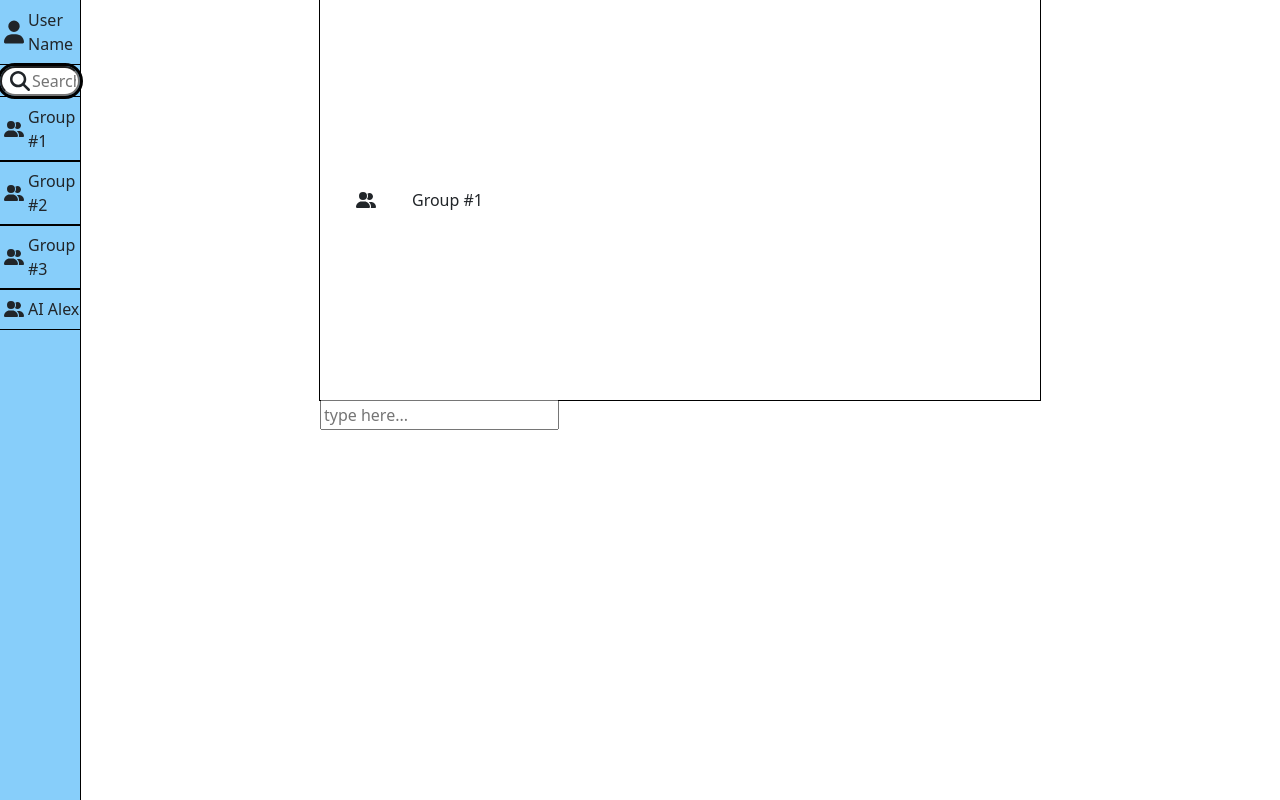
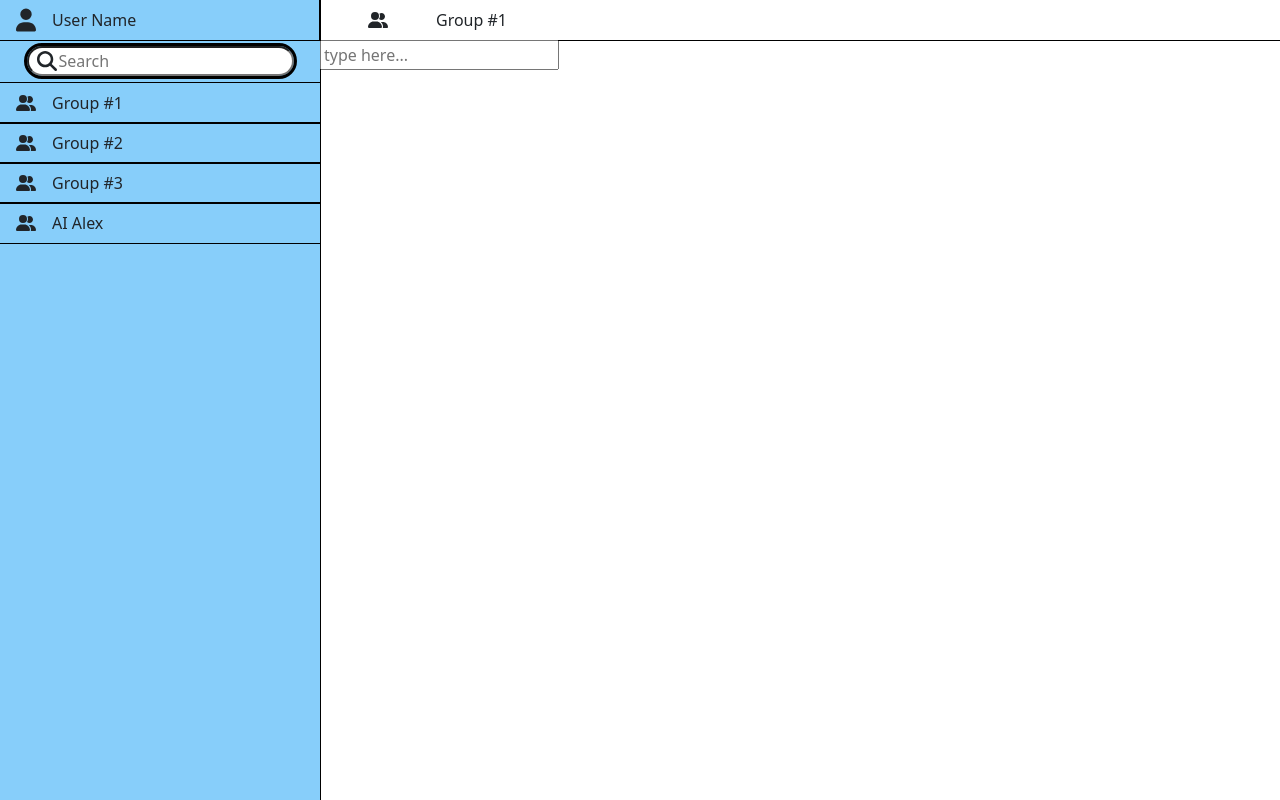
Before and after one commit to Ahmad-ayoub/Voca, a React (Create React App) app: page /MainPage in a window 1280 px wide. Built offline with nearby package versions, Linux system fonts and the light colour scheme.

Commit message:
fixing the css

```diff
--- a/src/Components/MainPage/MainPage.css
+++ b/src/Components/MainPage/MainPage.css
@@ -10,7 +10,6 @@
 .profile_and_group_box {
   display: grid;
   grid-template-columns: 25% 75%;
-  flex-wrap: wrap;
 }
 
 .group_box {
@@ -18,8 +17,7 @@
   align-items: center;
   justify-content: flex-start;
   outline: 1px solid black;
-  width: 75%;
-  height: 50%;
+  height: 5%;
 }
 
 .group_chat_list {
@@ -27,7 +25,6 @@
   align-items: center;
   justify-content: flex-start;
   outline: 1px solid black;
-  width: 25%;
   flex-wrap: wrap;
   flex-direction: column;
   height: 100vh;
@@ -80,6 +77,10 @@
 }
 
 .text_box {
-  z-index: 1;
   position: relative;
 }
+
+.input_chat_box {
+  display: flex;
+  flex-direction: column;
+}
```
